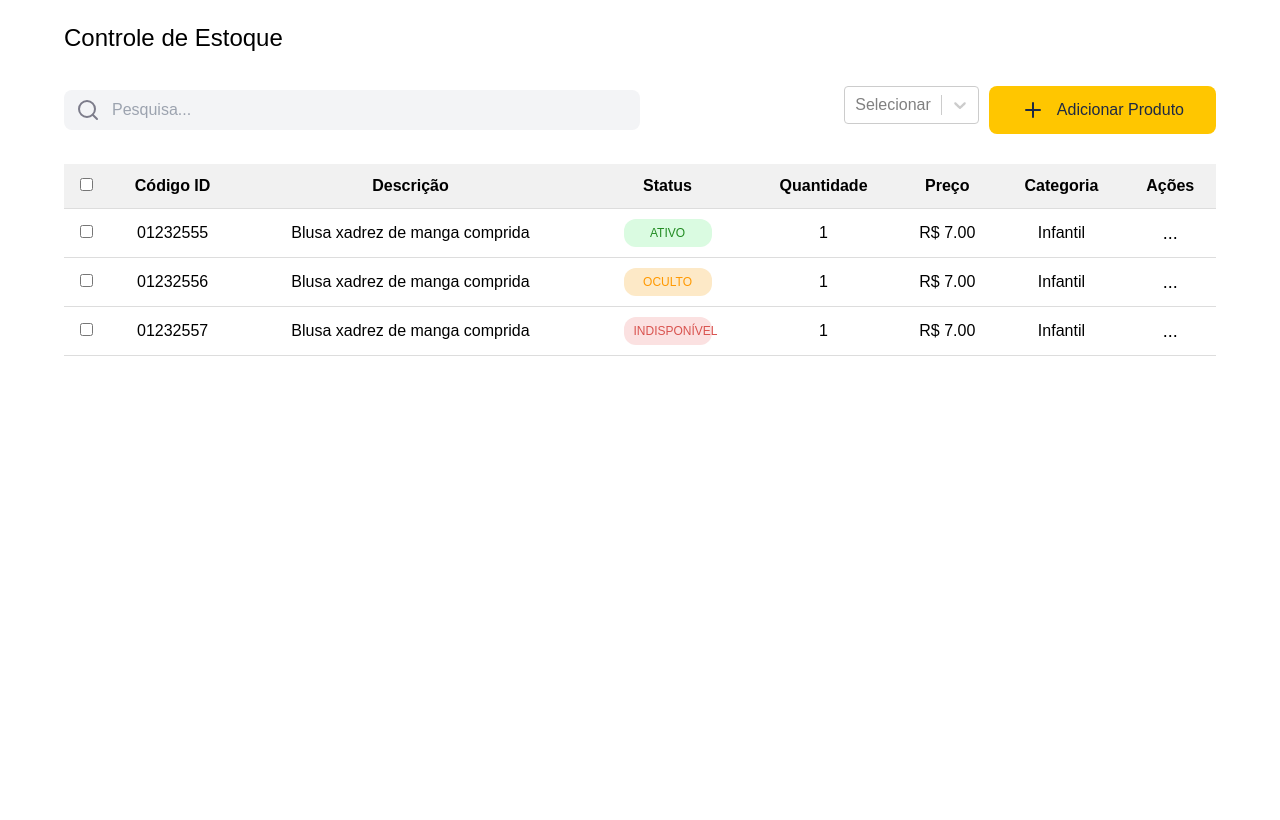
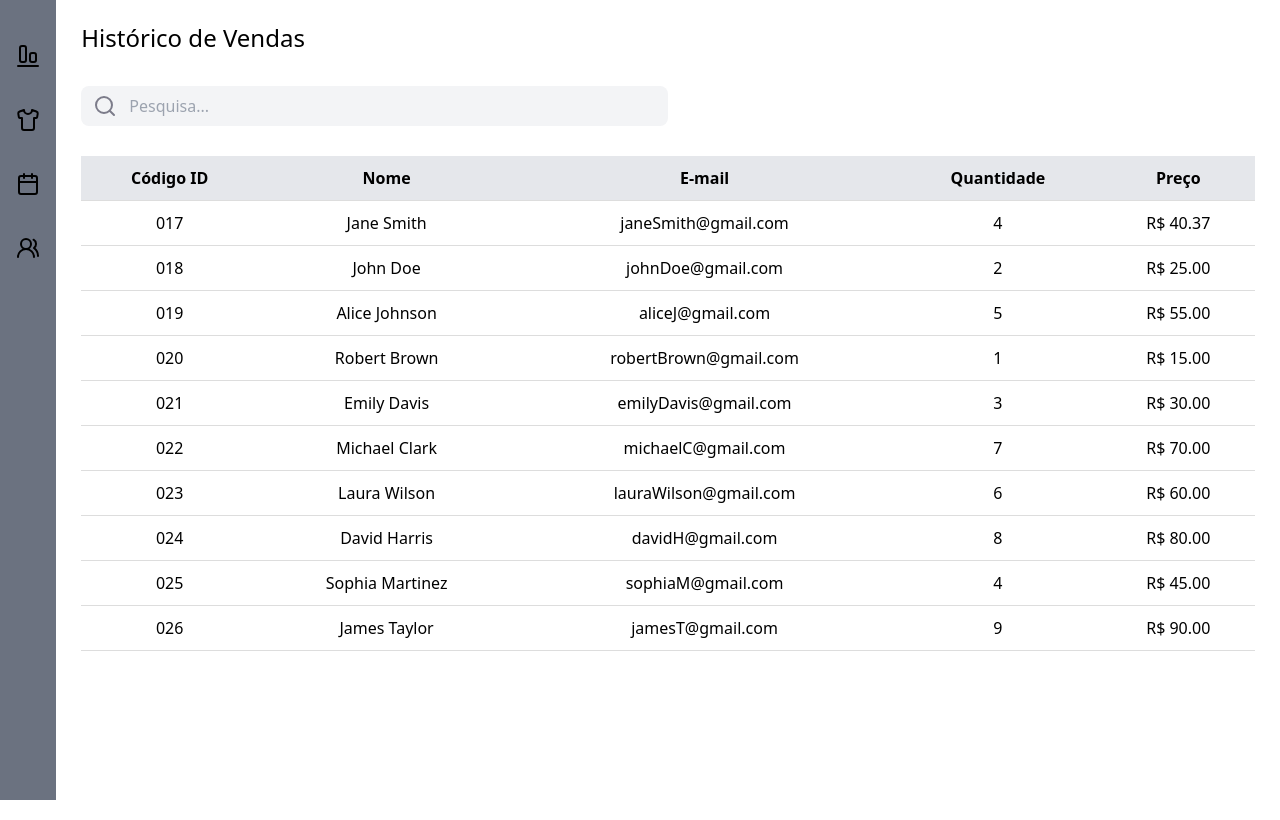
Before and after one commit to Re-vest/web, a React (Vite) app: page / in a window 1280 px wide. Built offline with nearby package versions, Linux system fonts and the light colour scheme; a web font is replaced by a local one.

Commit message:
tela de historico de vendas concluida

```diff
--- a/src/App.jsx
+++ b/src/App.jsx
@@ -1,13 +1,15 @@
-import { Base } from "./pages/base/Index";
-import { CalendarPage } from "./pages/Calendar";
-import { Home } from "./pages/Home";
-import { Estoque } from "./pages/Estoque/Estoque.jsx";
+// import  Base  from "./pages/base/Index";
+// import  CalendarPage  from "./pages/Calendar";
+// import  Home  from "./pages/Home";
+// import  Estoque  from "./pages/Estoque/Estoque.jsx";
+import {HistoricoVendas} from "./pages/HistoricoVendas/index.jsx";
+
 
 function App() {
   return (
-    <>
-      <Estoque />
-    </>
+
+      <HistoricoVendas />
+
   );
 }
 
--- /dev/null
+++ b/src/components/HistoricoVendas/FerramentasHeader.jsx
@@ -0,0 +1,20 @@
+import React, { useState } from "react";
+import { Input } from "../Input";
+import { Search } from "lucide-react";
+
+export const FerramentasHeader = ({ atualizandoFiltros }) => {
+
+  return (
+    <div className="header">
+      <div className="search">
+        <Input
+          placeholder="Pesquisa..."
+          icon={<Search w-full/>}
+          onChange={atualizandoFiltros}
+        />
+      </div>
+      <div className="acoes">
+      </div>
+    </div>
+  );
+};
--- /dev/null
+++ b/src/components/HistoricoVendas/HeaderTable.jsx
@@ -0,0 +1,15 @@
+import React from "react";
+
+export const HeaderTable = ({ }) => {
+  return (
+    <thead>
+      <tr>
+        <th className="sticky top-0 bg-gray-200 z-10 p-2.5 text-center">Código ID</th>
+        <th className="sticky top-0 bg-gray-200 z-10 p-2.5 text-center">Nome</th>
+        <th className="sticky top-0 bg-gray-200 z-10 p-2.5 text-center">E-mail</th>
+        <th className="sticky top-0 bg-gray-200 z-10 p-2.5 text-center">Quantidade</th>
+        <th className="sticky top-0 bg-gray-200 z-10 p-2.5 text-center">Preço</th>
+      </tr>
+    </thead>
+  );
+};
--- /dev/null
+++ b/src/components/HistoricoVendas/RegistroVenda.jsx
@@ -0,0 +1,17 @@
+import React, { useState, useRef } from "react";
+
+
+export const RegistroVenda = ({ venda }) => {
+
+  return (
+    <>
+      <tr>
+        <td>{venda.id}</td>
+        <td>{venda.nome}</td>
+        <td>{venda.email}</td>
+        <td>{venda.quantidade}</td>
+        <td>R$ {venda.preco.toFixed(2)}</td>
+      </tr>
+    </>
+  );
+};
--- a/src/components/Input.jsx
+++ b/src/components/Input.jsx
@@ -1,11 +1,15 @@
-export function Input({ icon, placeholder }) {
+export function Input({ icon, placeholder, onChange }) {
   return (
     <div className="h-fit w-full bg-[#F3F4F6] flex items-center gap-3 px-3 py-2 rounded-lg">
       <div className="text-[#7C7C8A]">
 
       {icon}
       </div>
-      <input placeholder={placeholder} type="text" className="w-full bg-transparent outline-none border-none " />
+      <input
+      placeholder={placeholder}
+      type="text" className="w-full bg-transparent outline-none border-none "
+      onChange={onChange}
+      />
     </div>
   )
 }
--- a/src/components/Navbar/index.jsx
+++ b/src/components/Navbar/index.jsx
@@ -1,8 +1,8 @@
-import { AlignEndHorizontal, Calendar, Shirt } from "lucide-react";
+import { AlignEndHorizontal, Calendar, Shirt, UsersRound } from "lucide-react";
 
 export function Navbar() {
   return (
-    <div className="h-full w-14 bg-gray-500 py-6 flex flex-col items-center">
+    <div className="h-full w-14 bg-gray-500 py-6 flex flex-col items-center" id="Navbar">
       <div className="w-full flex justify-center py-5 cursor-pointer hover:bg-white">
         <AlignEndHorizontal size={24} />
 
@@ -15,6 +15,11 @@ export function Navbar() {
         <Calendar size={24} />
 
       </div>
+
+      <div className="w-full flex justify-center py-5 cursor-pointer hover:bg-white">
+        <UsersRound size={24} />
+
+      </div>
     </div>
   )
 }
--- /dev/null
+++ b/src/pages/HistoricoVendas/index.jsx
@@ -0,0 +1,132 @@
+
+import React, { useEffect, useState } from "react";
+import "../../styles/historicoVenda.css";
+
+import { Navbar } from "../../components/Navbar";
+
+import { FerramentasHeader } from "../../components/HistoricoVendas/FerramentasHeader";
+import { HeaderTable } from "../../components/HistoricoVendas/HeaderTable";
+import { RegistroVenda } from "../../components/HistoricoVendas/RegistroVenda";
+
+export const HistoricoVendas = () => {
+  const [vendas, setVendas] = useState([
+    {
+      id: "017",
+      nome: "Jane Smith",
+      email: "janeSmith@gmail.com",
+      quantidade: 4,
+      preco: 40.37,
+    },
+    {
+      id: "018",
+      nome: "John Doe",
+      email: "johnDoe@gmail.com",
+      quantidade: 2,
+      preco: 25.0,
+    },
+    {
+      id: "019",
+      nome: "Alice Johnson",
+      email: "aliceJ@gmail.com",
+      quantidade: 5,
+      preco: 55.0,
+    },
+    {
+      id: "020",
+      nome: "Robert Brown",
+      email: "robertBrown@gmail.com",
+      quantidade: 1,
+      preco: 15.0,
+    },
+    {
+      id: "021",
+      nome: "Emily Davis",
+      email: "emilyDavis@gmail.com",
+      quantidade: 3,
+      preco: 30.0,
+    },
+    {
+      id: "022",
+      nome: "Michael Clark",
+      email: "michaelC@gmail.com",
+      quantidade: 7,
+      preco: 70.0,
+    },
+    {
+      id: "023",
+      nome: "Laura Wilson",
+      email: "lauraWilson@gmail.com",
+      quantidade: 6,
+      preco: 60.0,
+    },
+    {
+      id: "024",
+      nome: "David Harris",
+      email: "davidH@gmail.com",
+      quantidade: 8,
+      preco: 80.0,
+    },
+    {
+      id: "025",
+      nome: "Sophia Martinez",
+      email: "sophiaM@gmail.com",
+      quantidade: 4,
+      preco: 45.0,
+    },
+    {
+      id: "026",
+      nome: "James Taylor",
+      email: "jamesT@gmail.com",
+      quantidade: 9,
+      preco: 90.0,
+    }
+
+  ]);
+
+
+  const [busca, setBusca] = useState(""); //busca dos registros pelo input
+
+  const atualizandoFiltros = (e) => {
+    setBusca(e.target.value);
+  };
+
+  // Filtra
+  const VendasFiltradas =
+
+    vendas.filter((venda) =>
+
+          venda.id.toLowerCase().includes(busca.toLowerCase()) ||
+          venda.nome.toLowerCase().includes(busca.toLowerCase()) ||
+          venda.email.toLowerCase().includes(busca.toLowerCase()) ||
+          venda.quantidade.toString().includes(busca) ||
+          venda.preco.toFixed(2).includes(busca)
+  );
+
+  return (
+    <div className="h-full w-full flex">
+      <Navbar />
+      <div className="w-11/12 my-5 mx-auto font-sans flex flex-col gap-2.5">
+        <div className="header">
+          <h2>Histórico de Vendas</h2>
+        </div>
+        <FerramentasHeader
+          venda={vendas}
+          setVendas={setVendas}
+          atualizandoFiltros={atualizandoFiltros}
+        />
+
+        <table className="w-full border-collapse max-h-96">
+          <HeaderTable/>
+          <tbody>
+
+          {VendasFiltradas.map((venda) => (
+              <RegistroVenda key={venda.id} venda={venda} />
+            ))}
+
+          </tbody>
+        </table>
+      </div>
+    </div>
+
+  );
+};
--- /dev/null
+++ b/src/styles/historicoVenda.css
@@ -0,0 +1,48 @@
+
+.header {
+  display: flex;
+  justify-content: space-between;
+  align-items: center;
+  margin-bottom: 20px;
+}
+
+.header h2 {
+  font-size: 24px;
+}
+
+.acoes {
+  display: flex;
+  gap: 10px;
+}
+
+.acoes input {
+  padding: 5px;
+  font-size: 14px;
+}
+
+thead th {
+  position: sticky;
+  top: 0;
+  z-index: 1;
+
+  background-color: #f1f1f1;
+  padding: 10px;
+  text-align: center;
+}
+
+th,td {
+  padding: 10px;
+  text-align: center;
+  border-bottom: 1px solid #ddd;
+}
+
+.acoes-btn {
+  background-color: transparent;
+  border: none;
+  font-size: 18px;
+  cursor: pointer;
+}
+
+.search{
+  width: 50%;
+}
```
